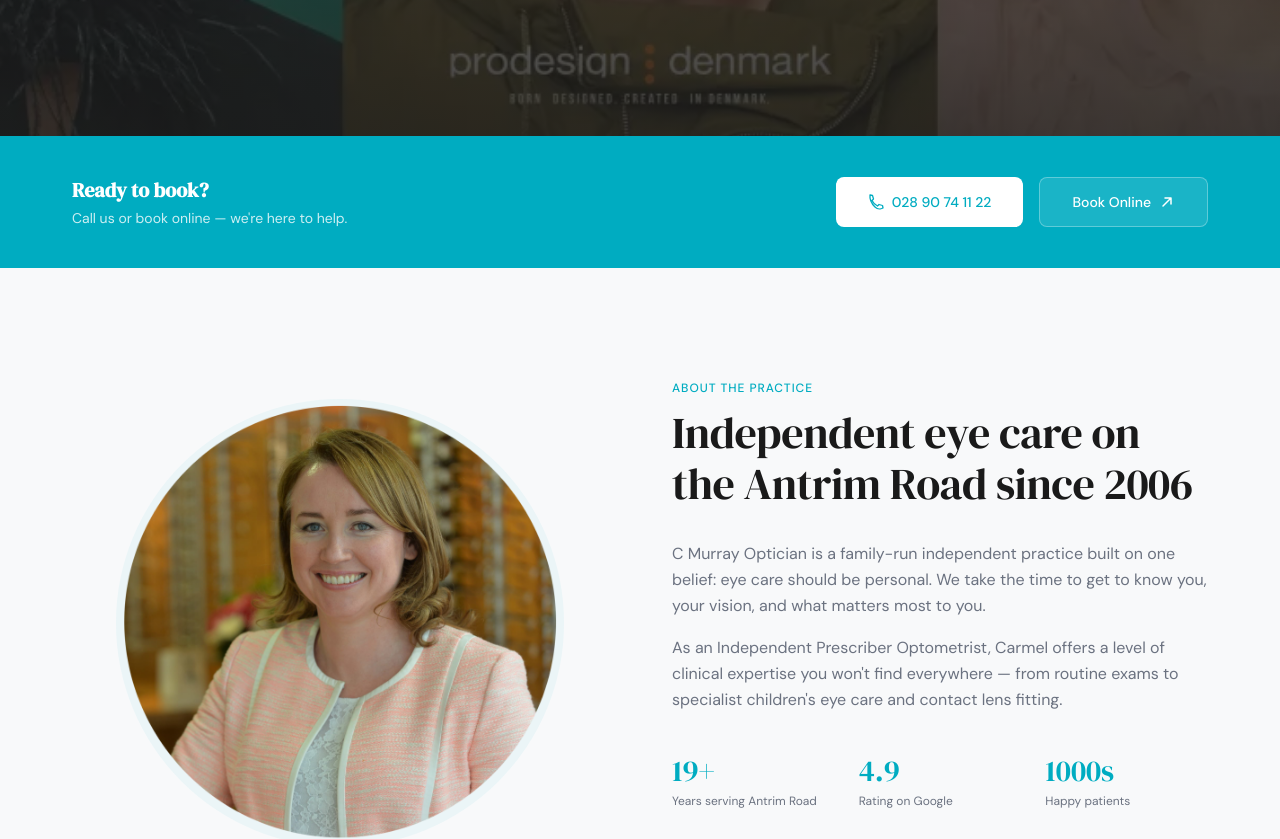
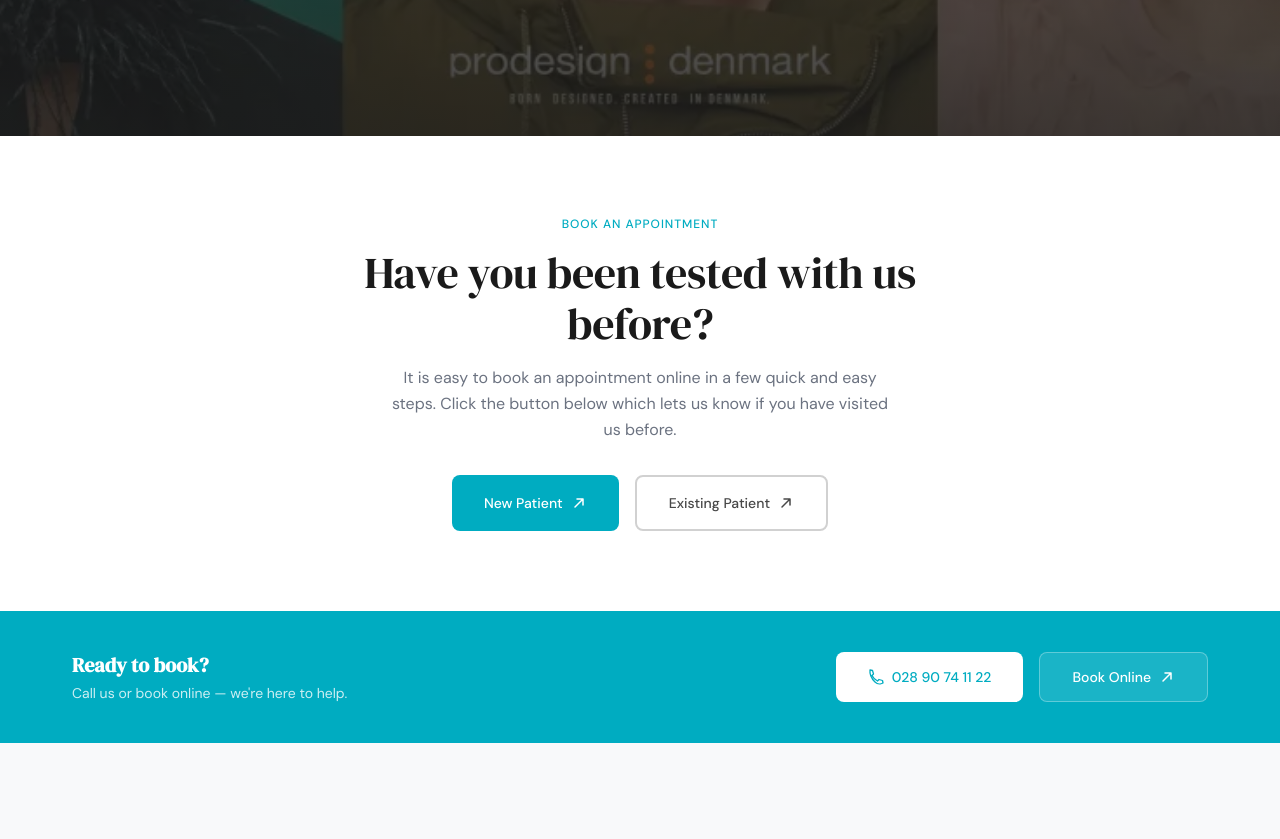
Before and after one commit to 0xWelsh/cmurray, a Next.js app: page / in a window 1280 px wide. Shown: the part 580-1419 px from the top of the page. Built offline with nearby package versions, Linux system fonts and the light colour scheme.

Commit message:
fix: about page

```diff
--- a/src/app/about/page.tsx
+++ b/src/app/about/page.tsx
@@ -2,29 +2,34 @@ import { PageBanner } from "@/components/layout/page-banner";
 import { Container } from "@/components/layout/container";
 import Image from "next/image";
 
-const team = [
-  {
+const lead = {
   name: "Carmel Murray",
   role: "Principal Optometrist",
   qualifications:
     "BSc (Hons) · MCOptom · Dip Tp (IP) · Prof Cert in Paediatric Eye Care",
   description:
     "Carmel is the founding optometrist of Murray Opticians, established in 2006. Alongside her commitment to the very highest standards in patient care, Carmel has completed a Diploma in Independent Prescribing and achieved a Professional Certificate in Paediatric Eye Care. She has developed specific expertise in the management of visual stress using coloured filters.",
-    img: "https://images.unsplash.com/photo-1559839734-2b71ea197ec2?w=800&q=80",
-  },
+  img: "/carmel.webp",
+};
+
+const team = [
   {
     name: "Cathy",
     role: "Optical Receptionist",
-    description:
-      "Cathy joined the practice in 2014. With previous experience in finance, Cathy has found a very rewarding home in the optical world. The key eye for detail which served her so well in finance is vital when it comes to the day-to-day operation. Calm and reassuring by nature, she sees our regular patients more as friends than customers. 'Working in Murray Opticians is the ideal job for me — helping patients of all ages sort out their eyecare needs in a friendly and supportive way gives me a real buzz, every time.'",
-    img: "https://images.unsplash.com/photo-1594824476967-48c8b964273f?w=800&q=80",
+    description: `Cathy joined our practice in 2014. With previous experience in the field of finance, Cathy has found a very rewarding home in the optical world.
+
+The key eye for detail which served her so well in finance is really vital when it comes to the day to day operation of our practice. The mother of two adult sons, Cathy relishes her job here in Murray Opticians.
+
+Calm and reassuring by nature, she sees our regular patients more as friends than customers. Equally she enjoys introducing new clients to the practice. "Working in Murray Opticians is the ideal job for me! Helping patients of all ages sort out their eyecare needs in a friendly and supportive way gives me a real buzz, every time."`,
   },
   {
     name: "Gemma",
     role: "Optical Stylist",
-    description:
-      "Gemma joined the practice in November 2019. Having worked in Specsavers as an Optical Supervisor for many years, she is a natural when it comes to offering excellent patient care. Gemma won a UK-wide 'Spectacle Wearer of the Year' competition so she is a dab hand when it comes to helping clients choose frames. 'Advising thousands of clients about frames has given me a real eye for what suits. Seeing a patient smile when they try on their new glasses for the first time is the best feeling, every time.'",
-    img: "https://images.unsplash.com/photo-1551601651-2a8555f1a136?w=800&q=80",
+    description: `Gemma joined the practice in November 2019. Having worked in Specsavers as an Optical Supervisor for many years, she is a natural when it comes to offering excellent patient care.
+
+Gemma won a UK wide 'Spectacle Wearer of the Year' competition so she is a dab hand when it comes to helping clients choose frames. She loves keeping up to date with the latest in eyewear fashion.
+
+As she says herself: "Advising thousands of clients about frames has given me a real eye for what suits. Seeing a patient smile when they try on their new glasses for the first time is the best ever every time."`,
   },
 ];
 
@@ -88,42 +93,52 @@ export default function AboutPage() {
           </div>
 
           <div className="space-y-16">
-            {team.map((member, i) => (
-              <div
-                key={member.name}
-                className={`grid md:grid-cols-2 gap-8 md:gap-12 items-center ${
-                  i % 2 === 1 ? "md:grid-flow-dense" : ""
-                }`}
-              >
-                <div
-                  className={`aspect-[4/5] w-full rounded-2xl overflow-hidden bg-cyan/5 ${
-                    i % 2 === 1 ? "md:col-start-2" : ""
-                  }`}
-                >
+            <div className="grid md:grid-cols-2 gap-8 md:gap-12 items-center">
+              <div className="aspect-square w-full max-w-sm mx-auto md:mx-0 rounded-full overflow-hidden bg-cyan/5 border-4 border-white shadow-lg">
                 <Image
-                    src={member.img}
-                    alt={member.name}
-                    width={800}
-                    height={1000}
+                  src={lead.img}
+                  alt={lead.name}
+                  width={500}
+                  height={500}
                   className="h-full w-full object-cover"
                 />
               </div>
               <div className="space-y-4">
                 <div>
-                    <h3 className="heading-md">{member.name}</h3>
+                  <h3 className="heading-md">{lead.name}</h3>
                   <p className="text-sm font-medium text-cyan mt-1">
+                    {lead.role}
+                  </p>
+                </div>
+                <p className="text-xs text-muted uppercase tracking-wider">
+                  {lead.qualifications}
+                </p>
+                <p className="text-sm leading-relaxed text-muted">
+                  {lead.description}
+                </p>
+              </div>
+            </div>
+
+            {team.map((member) => (
+              <div key={member.name} className="max-w-3xl mx-auto">
+                <div className="flex items-center gap-4 mb-5">
+                  <div className="w-12 h-12 rounded-full bg-cyan-light flex items-center justify-center shrink-0">
+                    <span className="font-heading text-xl text-cyan">
+                      {member.name[0]}
+                    </span>
+                  </div>
+                  <div>
+                    <h3 className="heading-sm">{member.name}</h3>
+                    <p className="text-sm font-medium text-cyan">
                       {member.role}
                     </p>
                   </div>
-                  {"qualifications" in member && (
-                    <p className="text-xs text-muted uppercase tracking-wider">
-                      {member.qualifications}
+                </div>
+                {member.description.split("\n\n").map((p, i) => (
+                  <p key={i} className="text-sm leading-relaxed text-muted mb-4 last:mb-0">
+                    {p}
                   </p>
-                  )}
-                  <p className="text-sm leading-relaxed text-muted">
-                    {member.description}
-                  </p>
-                </div>
+                ))}
               </div>
             ))}
           </div>
--- a/src/app/page.tsx
+++ b/src/app/page.tsx
@@ -1,4 +1,5 @@
 import { Hero } from "@/components/sections/hero";
+import { PatientSplit } from "@/components/sections/patient-split";
 import { BookingBar } from "@/components/sections/booking-bar";
 import { TrustSection } from "@/components/sections/trust";
 import { Services } from "@/components/sections/services";
@@ -12,6 +13,7 @@ export default function Home() {
   return (
     <>
       <Hero />
+      <ScrollReveal><PatientSplit /></ScrollReveal>
       <ScrollReveal><BookingBar /></ScrollReveal>
       <ScrollReveal><TrustSection /></ScrollReveal>
       <ScrollReveal><Services /></ScrollReveal>
--- a/src/components/navigation/header.tsx
+++ b/src/components/navigation/header.tsx
@@ -1,7 +1,6 @@
 "use client";
 
 import { useState } from "react";
-import Image from "next/image";
 import { cn } from "@/lib/utils";
 import { Container } from "@/components/layout/container";
 import { MobileNav } from "./mobile-nav";
@@ -40,7 +39,9 @@ export function Header() {
         <Container>
           <div className="flex items-center justify-between h-16 md:h-20">
             <a href="/" className="flex items-center gap-2 shrink-0">
-              <Image src="/logo.webp" alt="Murray Optician" width={140} height={57} className="h-9 md:h-10 w-auto" priority />
+              <span className="font-heading text-xl font-semibold text-charcoal tracking-tight">
+                Murray<span className="text-cyan"> Optician</span>
+              </span>
             </a>
 
             <nav className="hidden lg:flex items-center gap-1">
--- /dev/null
+++ b/src/components/sections/patient-split.tsx
@@ -0,0 +1,41 @@
+import { Container } from "@/components/layout/container";
+
+export function PatientSplit() {
+  return (
+    <section className="py-16 md:py-20 bg-white">
+      <Container>
+        <div className="max-w-2xl mx-auto text-center">
+          <p className="label-accent mb-4">Book an Appointment</p>
+          <h2 className="heading-lg mb-4">
+            Have you been tested with us before?
+          </h2>
+          <p className="text-muted leading-relaxed mb-8 max-w-lg mx-auto">
+            It is easy to book an appointment online in a few quick and easy
+            steps. Click the button below which lets us know if you have visited
+            us before.
+          </p>
+          <div className="flex flex-col sm:flex-row gap-4 justify-center">
+            <a
+              href="/book-online?type=new"
+              className="inline-flex items-center justify-center gap-2 px-8 py-4 bg-cyan text-white text-sm font-medium rounded-lg hover:bg-cyan-dark transition-colors"
+            >
+              New Patient
+              <svg className="w-4 h-4" viewBox="0 0 16 16" fill="none">
+                <path d="M4 12L12 4M12 4H6M12 4V10" stroke="currentColor" strokeWidth="1.5" strokeLinecap="round" strokeLinejoin="round" />
+              </svg>
+            </a>
+            <a
+              href="/book-online?type=existing"
+              className="inline-flex items-center justify-center gap-2 px-8 py-4 text-sm font-medium text-charcoal/80 border-2 border-charcoal/20 rounded-lg hover:border-cyan hover:text-cyan transition-all"
+            >
+              Existing Patient
+              <svg className="w-4 h-4" viewBox="0 0 16 16" fill="none">
+                <path d="M4 12L12 4M12 4H6M12 4V10" stroke="currentColor" strokeWidth="1.5" strokeLinecap="round" strokeLinejoin="round" />
+              </svg>
+            </a>
+          </div>
+        </div>
+      </Container>
+    </section>
+  );
+}
```
Lines whose indentation alone changed are shown as unchanged.
